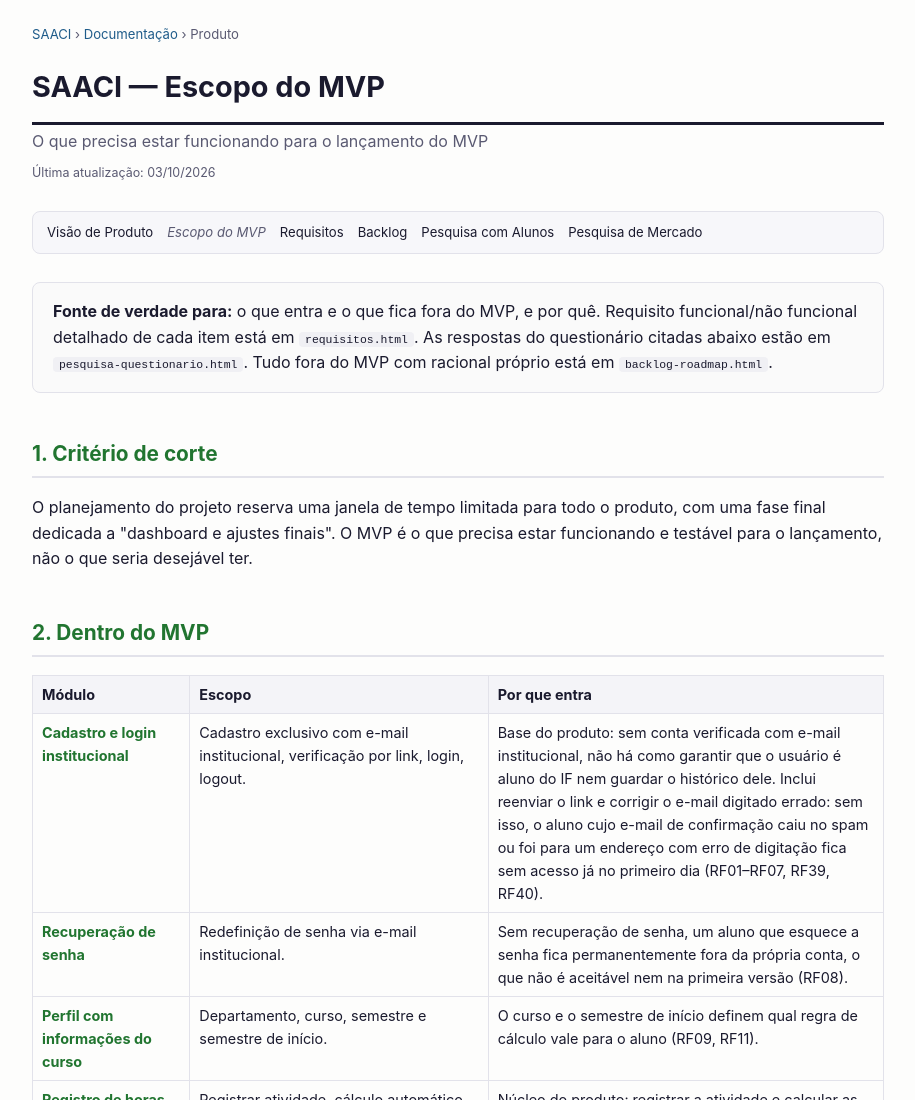
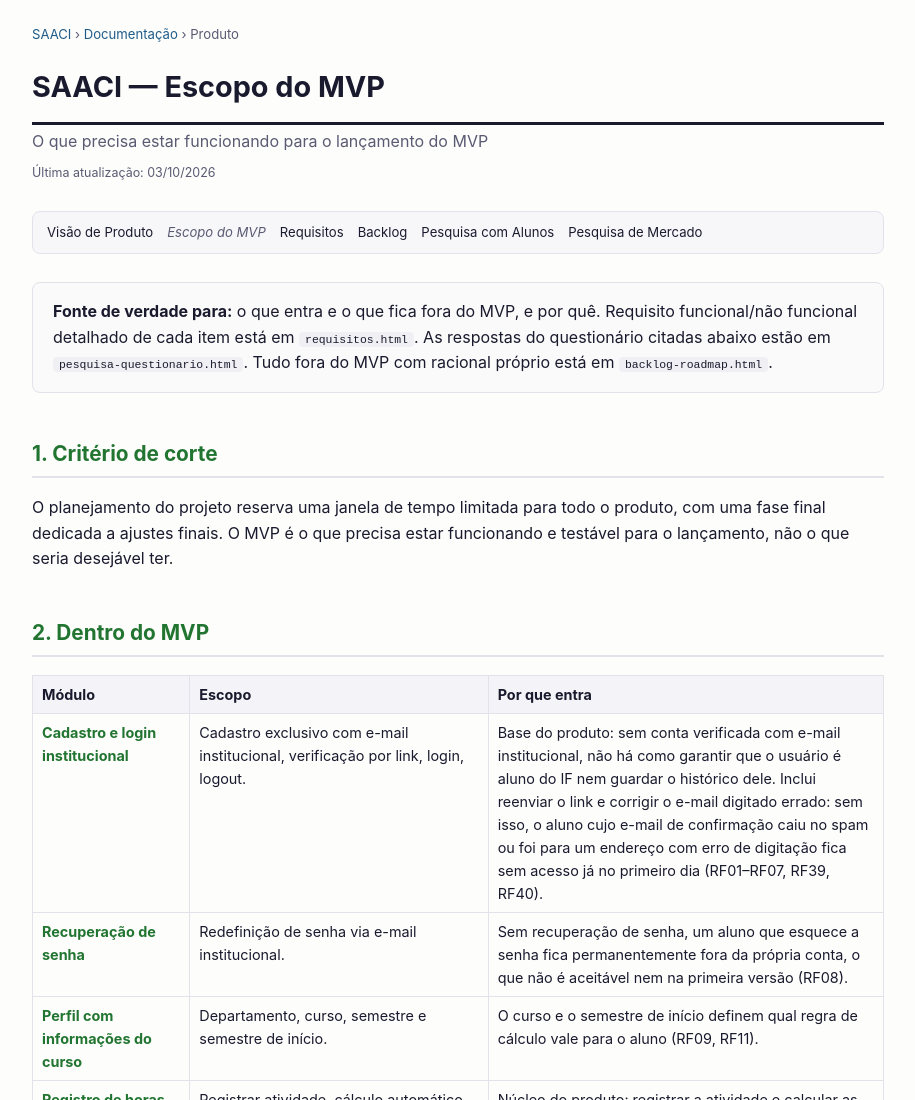
Before and after one commit to JardelBrasiliano/SAACI-produto, a website: page documentacao/produto/escopo-mvp.html in a window 1280 px wide. Shown: the top 1100 px of the page, without its empty margins (182-1097 px from the left). Drawn offline with Linux system fonts and the light colour scheme.

Commit message:
docs: ajuste numa referencia que foi removida

```diff
--- a/documentacao/produto/escopo-mvp.html
+++ b/documentacao/produto/escopo-mvp.html
@@ -31,7 +31,7 @@ Tudo fora do MVP com racional próprio está em <code>backlog-roadmap.html</code
 <h2>1. Critério de corte</h2>
 <p>
 O planejamento do projeto reserva uma janela de tempo limitada para todo o produto,
-com uma fase final dedicada a "dashboard e ajustes finais". O MVP é o que precisa estar
+com uma fase final dedicada a ajustes finais. O MVP é o que precisa estar
 funcionando e testável para o lançamento, não o que seria desejável ter.
 </p>
 
```
